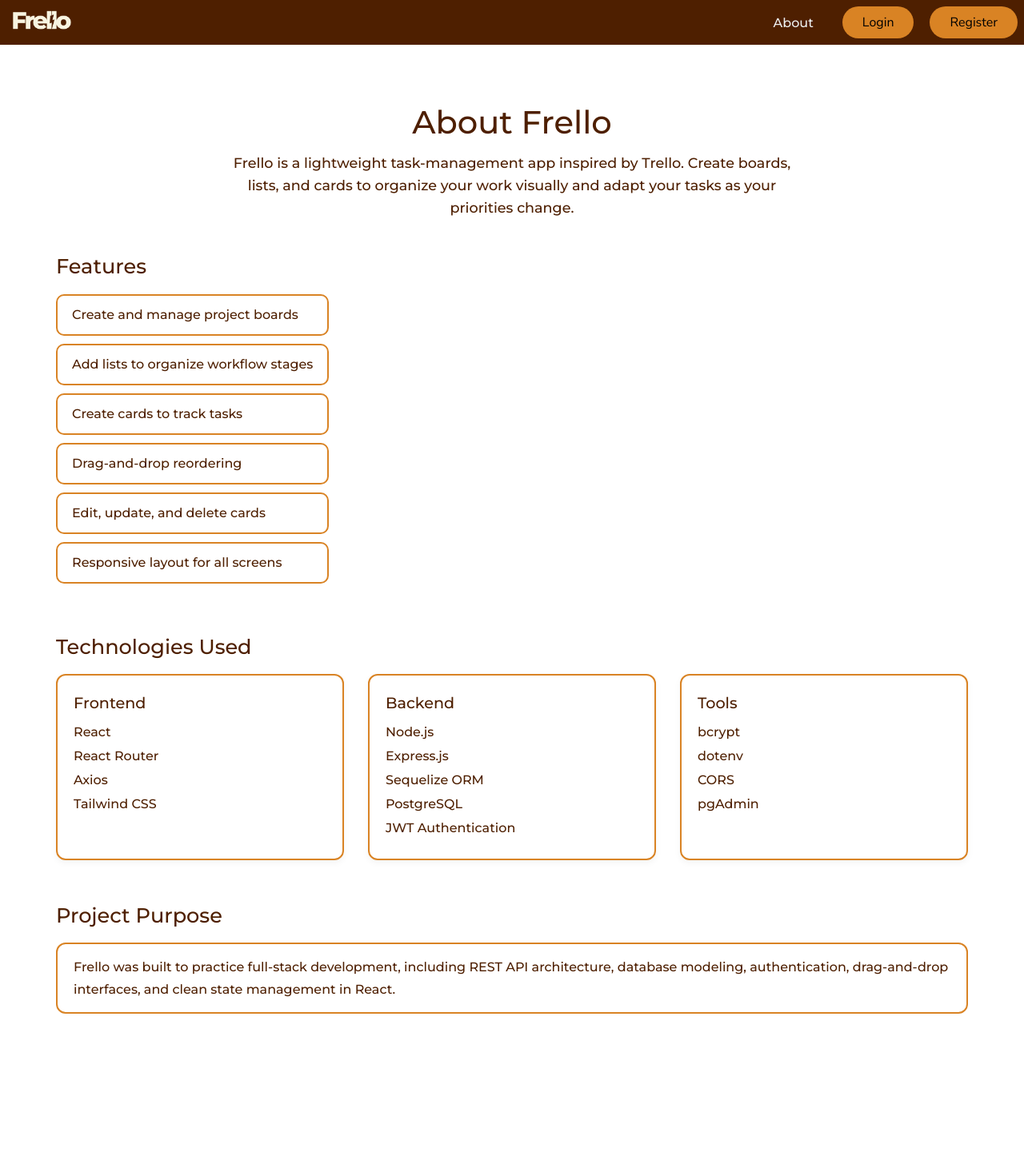
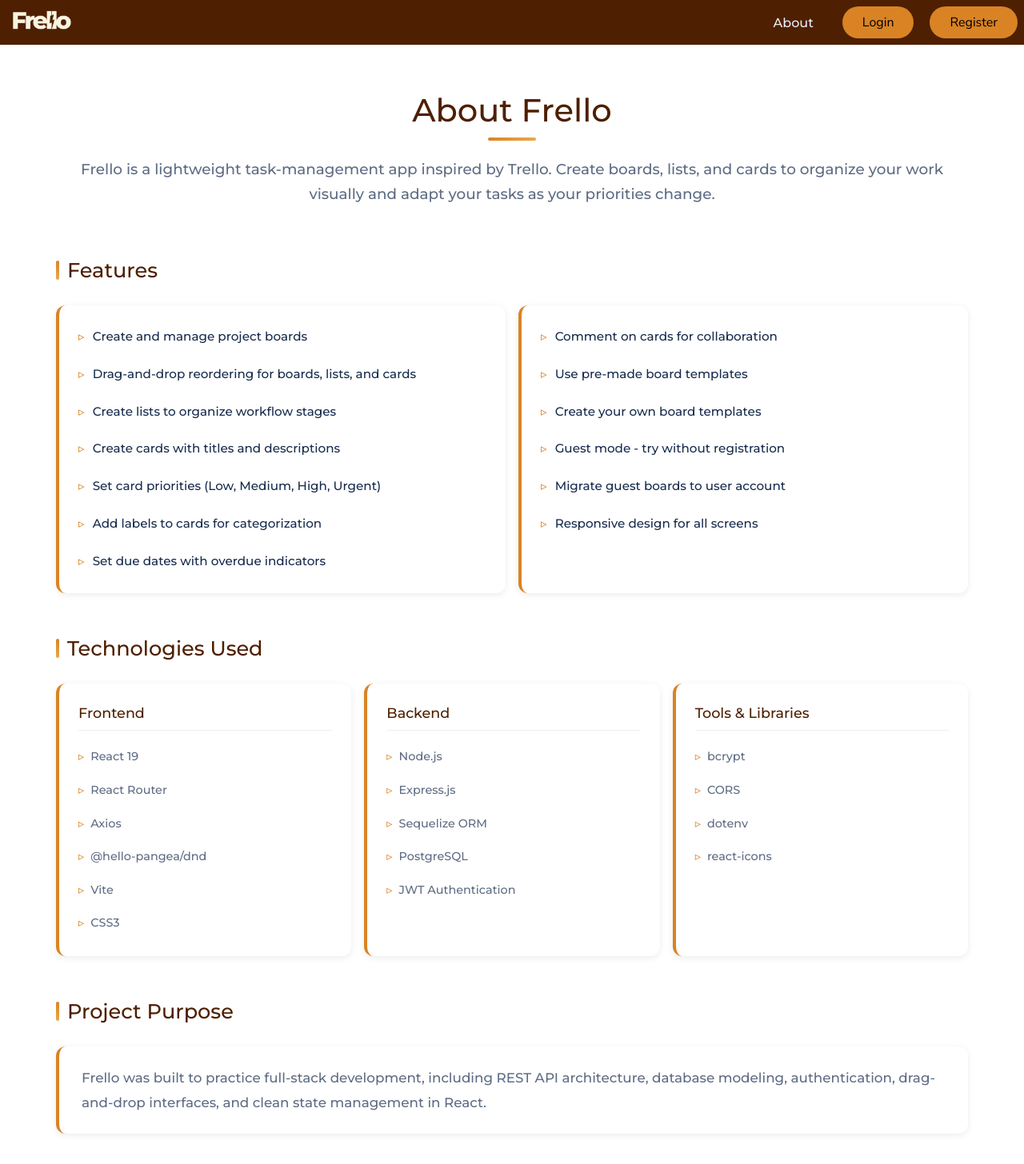
Before and after one commit to Gpiero19/Trello-project, a React (Vite) app in the folder frontend/: page /about in a window 1280 px wide. Shown: the top 1456 px of the page at 80% size. Before the commit the page ends 1378 px from the top, so only its background shows below. Built offline with nearby package versions, Linux system fonts and the light colour scheme.

Commit message:
About page + button dashboard style

```diff
--- a/frontend/src/About/About.jsx
+++ b/frontend/src/About/About.jsx
@@ -4,36 +4,57 @@
     return(
         <section className="about-page">
         <div className="container">
+            {/* Section 1: About Frello - stacked vertically */}
+            <div className="section about-intro">
                 <h1 className="about-title">About Frello</h1>
-            <p className="about-subtitle">
+                <p className="about-description">
                     Frello is a lightweight task-management app inspired by Trello.
                     Create boards, lists, and cards to organize your work visually
                     and adapt your tasks as your priorities change.
                 </p>
+            </div>
 
+            {/* Section 2: Features - stacked vertically */}
             <div className="section">
                 <h2 className="section-title">Features</h2>
+                <div className="features-container">
+                    <div className="features-column">
                         <ul className="features-list">
                             <li className="feature-item">Create and manage project boards</li>
-                <li className="feature-item">Add lists to organize workflow stages</li>
-                <li className="feature-item">Create cards to track tasks</li>
-                <li className="feature-item">Drag-and-drop reordering</li>
-                <li className="feature-item">Edit, update, and delete cards</li>
-                <li className="feature-item">Responsive layout for all screens</li>
+                            <li className="feature-item">Drag-and-drop reordering for boards, lists, and cards</li>
+                            <li className="feature-item">Create lists to organize workflow stages</li>
+                            <li className="feature-item">Create cards with titles and descriptions</li>
+                            <li className="feature-item">Set card priorities (Low, Medium, High, Urgent)</li>
+                            <li className="feature-item">Add labels to cards for categorization</li>
+                            <li className="feature-item">Set due dates with overdue indicators</li>
                         </ul>
                     </div>
+                    <div className="features-column">
+                        <ul className="features-list">
+                            <li className="feature-item">Comment on cards for collaboration</li>
+                            <li className="feature-item">Use pre-made board templates</li>
+                            <li className="feature-item">Create your own board templates</li>
+                            <li className="feature-item">Guest mode - try without registration</li>
+                            <li className="feature-item">Migrate guest boards to user account</li>
+                            <li className="feature-item">Responsive design for all screens</li>
+                        </ul>
+                    </div>
+                </div>
+            </div>
 
+            {/* Section 3: Technologies - stacked vertically */}
             <div className="section">
                 <h2 className="section-title">Technologies Used</h2>
-
-            <div className="tech-columns">
+                <div className="tech-container">
                     <div className="tech-category">
                         <h3 className="tech-title">Frontend</h3>
                         <ul className="tech-list">
-                    <li>React</li>
+                            <li>React 19</li>
                             <li>React Router</li>
                             <li>Axios</li>
-                    <li>Tailwind CSS</li>
+                            <li>@hello-pangea/dnd</li>
+                            <li>Vite</li>
+                            <li>CSS3</li>
                         </ul>
                     </div>
 
@@ -49,17 +70,18 @@
                     </div>
 
                     <div className="tech-category">
-                <h3 className="tech-title">Tools</h3>
+                        <h3 className="tech-title">Tools & Libraries</h3>
                         <ul className="tech-list">
                             <li>bcrypt</li>
+                            <li>CORS</li>
                             <li>dotenv</li>
-                    <li>CORS</li>
-                    <li>pgAdmin</li>
+                            <li>react-icons</li>
                         </ul>
                     </div>
                 </div>
             </div>
 
+            {/* Section 4: Purpose - stacked vertically */}
             <div className="section">
                 <h2 className="section-title">Project Purpose</h2>
                 <p className="purpose-text">
--- a/frontend/src/About/about.css
+++ b/frontend/src/About/about.css
@@ -1,101 +1,225 @@
-.about-page .container {
-  display: flex;
-  flex-direction: column;
+/* CSS Custom Properties */
+:root {
+  --about-primary: #4E1F00;
+  --about-secondary: #d98324;
+  --about-card-bg: #ffffff;
+  --about-text: #172b4d;
+  --about-text-muted: #5e6c84;
+  --about-shadow: 0 2px 8px rgba(0, 0, 0, 0.08);
+  --about-shadow-hover: 0 4px 16px rgba(0, 0, 0, 0.12);
+  --about-border-radius: 12px;
+  --about-transition: 0.3s ease;
 }
 
 .about-page {
   padding: 60px 20px;
-  font-family: "Montserrat", sans-serif;
-  color: #4E1F00;
+  font-family: "Montserrat", -apple-system, BlinkMacSystemFont, "Segoe UI", Roboto, sans-serif;
+  color: var(--about-text);
+  background: var(--about-bg);
+  min-height: calc(100vh - 80px);
 }
 
 .container {
-  max-width: 900px;
+  max-width: 700px;
   margin: 0 auto;
-}
-
-/* Titles */
-.about-title {
-  font-size: 2.5rem;
-  font-weight: 700;
-  margin-bottom: 15px;
-  text-align: center;
-  color: #4E1F00;
-}
-
-.about-subtitle {
-  font-size: 1.1rem;
-  text-align: center;
-  max-width: 700px;
-  margin: 0 auto 40px;
-  line-height: 1.6;
-  color: #4E1F00;
+  display: flex;
+  flex-direction: column;
 }
 
 .section {
   margin-bottom: 50px;
 }
 
+/* Section 1: About Frello */
+.about-intro {
+  text-align: center;
+  margin-bottom: 60px;
+}
+
+.about-title {
+  font-size: 2.5rem;
+  font-weight: 700;
+  color: var(--about-primary);
+  position: relative;
+  margin: 0 0 20px 0;
+}
+
+.about-title::after {
+  content: '';
+  display: block;
+  width: 60px;
+  height: 4px;
+  background: linear-gradient(90deg, var(--about-secondary), #e8a94d);
+  margin: 12px auto 0;
+  border-radius: 2px;
+}
+
+.about-description {
+  font-size: 1.15rem;
+  line-height: 1.7;
+  color: var(--about-text-muted);
+  margin: 0;
+}
+
+/* Section titles */
 .section-title {
   font-size: 1.6rem;
-  margin-bottom: 15px;
-  color: #4E1F00;
+  margin-bottom: 25px;
+  color: var(--about-primary);
   font-weight: 600;
+  display: flex;
+  align-items: center;
+  gap: 10px;
 }
 
-/* Feature items */
+.section-title::before {
+  content: '';
+  width: 4px;
+  height: 24px;
+  background: linear-gradient(180deg, var(--about-secondary), #e8a94d);
+  border-radius: 2px;
+}
+
+/* Section 2: Features - stacked vertically */
+.features-container {
+  display: flex;
+  gap: 16px;
+
+}
+
+.features-column {
+  background: var(--about-card-bg);
+  padding: 20px 24px;
+  border-radius: var(--about-border-radius);
+  box-shadow: var(--about-shadow);
+  width: 100%;
+  border-left: 4px solid var(--about-secondary);
+  transition: all var(--about-transition);
+}
+
 .features-list {
   list-style: none;
   padding: 0;
-  max-width: fit-content;
+  margin: 0;
+  display: grid;
+  gap: 8px 24px;
 }
 
 .feature-item {
-  padding: 12px 18px;
-  margin-bottom: 10px;
-  border-radius: 10px;
-  border: 2px solid #D98324;
-  transition: 0.2s ease;
+  padding: 8px 0;
+  color: var(--about-text);
+  font-size: 0.95rem;
+  display: flex;
+  align-items: center;
+  gap: 10px;
 }
 
-/* Technologies section */
-.tech-columns {
+.feature-item::before {
+  content: '▹';
+  color: var(--about-secondary);
+  font-weight: bold;
+  flex-shrink: 0;
+}
+
+/* Section 3: Technologies - stacked vertically */
+.tech-container {
   display: flex;
-  flex-wrap: wrap;
-  gap: 30px;
+  gap: 16px;
 }
 
 .tech-category {
-  flex: 1;
-  min-width: 250px;
-  padding: 20px;
-  border-radius: 12px;
-  border: 2px solid #D98324;
-  box-shadow: 0 3px 8px rgba(0, 0, 0, 0.05);
+  background: var(--about-card-bg);
+  padding: 24px;
+  border-radius: var(--about-border-radius);
+  box-shadow: var(--about-shadow);
+  transition: all var(--about-transition);
+  border-left: 4px solid var(--about-secondary);
+  width: 100%;
+}
+
+.features-column:hover {
+  transform: translateX(4px);
+  box-shadow: var(--about-shadow-hover);
+}
+
+.tech-category:hover {
+  transform: translateX(4px);
+  box-shadow: var(--about-shadow-hover);
+}
+.purpose-text:hover {
+  transform: translateX(4px);
+  box-shadow: var(--about-shadow-hover);
 }
 
 .tech-title {
-  font-size: 1.2rem;
-  margin-bottom: 10px;
+  font-size: 1.1rem;
+  margin-bottom: 16px;
+  color: var(--about-primary);
   font-weight: 600;
-  color: #4E1F00;
+  padding-bottom: 8px;
+  border-bottom: 1px solid #eee;
 }
 
 .tech-list {
   list-style: none;
-  padding-left: 0;
+  padding: 0;
+  margin: 0;
+  display: grid;
+  gap: 8px 16px;
 }
 
 .tech-list li {
-  margin-bottom: 6px;
-  color: #4E1F00;
+  padding: 6px 0;
+  color: var(--about-text-muted);
+  font-size: 0.9rem;
+  display: flex;
+  align-items: center;
+  gap: 8px;
 }
 
+.tech-list li::before {
+  content: '▹';
+  color: var(--about-secondary);
+  font-weight: bold;
+}
 
+/* Section 4: Purpose */
 .purpose-text {
-  line-height: 1.7;
-  color: #4E1F00;
-  padding: 15px 20px;
-  border-radius: 12px;
-  border: 2px solid #D98324;
+  font-size: 1.05rem;
+  line-height: 1.8;
+  color: var(--about-text-muted);
+  background: var(--about-card-bg);
+  padding: 24px 28px;
+  border-radius: var(--about-border-radius);
+  box-shadow: var(--about-shadow);
+  border-left: 4px solid var(--about-secondary);
+  margin: 0;
+  transition: all var(--about-transition);
 }
+
+/* Responsive */
+@media (max-width: 768px) {
+  .about-page {
+    padding: 40px 16px;
+  }
+
+  .container {
+    max-width: 100%;
+  }
+
+  .about-title {
+    font-size: 2rem;
+  }
+
+  .about-description {
+    font-size: 1rem;
+  }
+
+  .features-list {
+    grid-template-columns: 1fr;
+  }
+
+  .tech-list {
+    grid-template-columns: 1fr 1fr;
+  }
+}
--- a/frontend/src/Dashboard/dashboard.css
+++ b/frontend/src/Dashboard/dashboard.css
@@ -4,6 +4,10 @@
   margin: 0 auto;
   min-height: 100vh;
   box-sizing: border-box;
+}
+
+.new-board-button {
+  margin-top: 20px;
 }
 
 .boards-container {
--- a/frontend/src/Dashboard/dashboard.jsx
+++ b/frontend/src/Dashboard/dashboard.jsx
@@ -103,13 +103,14 @@
       <div className="homepage">
         <h2>Welcome to Frello!</h2>
         <p>
-          Try the app instantly in Guest Mode — no registration required. Use our ready-made templates or create your own boards, lists, and cards.
-        <br />
-          Want to keep your progress and unlock all features? Create an account or log in anytime.
+          Explore the app instantly in <strong>Guest Mode</strong> with limited features — no registration required.
+          <br />
+          Create an account or log in to unlock full functionality, including saving your progress, accessing and creating templates, and fully editing and managing your cards.
         </p>
+        <button className="new-board-button" onClick={() => setNewBoardModal(true)}>+ New Board</button>
+
       </div>
      )}
-      <button onClick={() => setNewBoardModal(true)}>+ New Board</button>
 
       {NewBoardModal && (
         <CreateBoardModal
```
Lines whose indentation alone changed are shown as unchanged.
